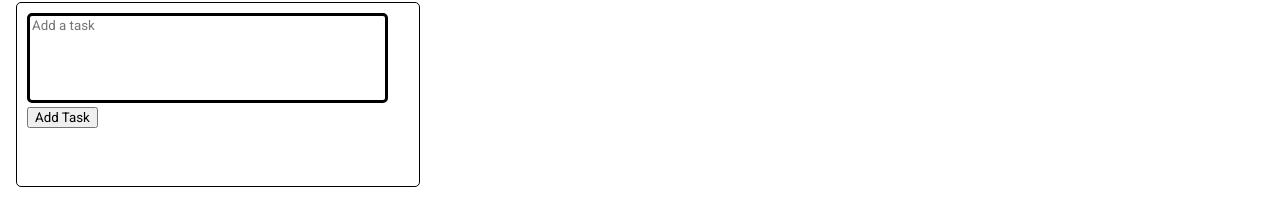
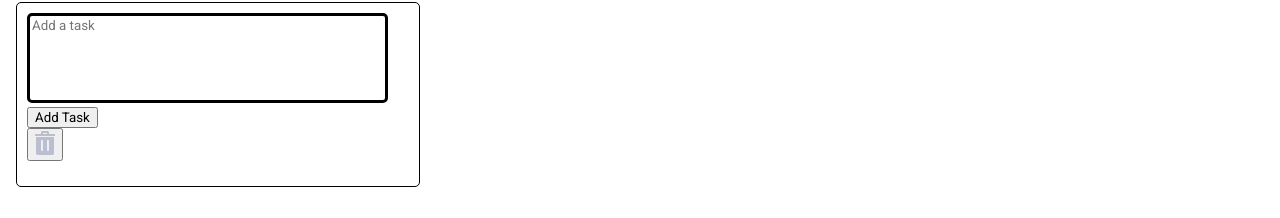
Before and after one commit to hoh-wtag/react-todo, a React (Vite) app: page / in a window 1280 px wide. Both pictures are taken after a click on the button "+ Create". Shown: the part 109-327 px from the top of the page. Built offline with nearby package versions, Linux system fonts and the light colour scheme.

Commit message:
Updated code according to reviews from previous step

```diff
--- a/src/components/Addtask/index.jsx
+++ b/src/components/Addtask/index.jsx
@@ -3,7 +3,11 @@ import { useDispatch } from "react-redux";
 import PropTypes from "prop-types";
 import { addTask } from "/src/store/actions";
 import { sanitizeText } from "/src/utils/helpers/sanitizeText"
-import { PLACEHOLDER_TEXT_ADD_TASK } from "/src/utils/constants/texts.js";
+import {
+  PLACEHOLDER_TEXT_ADD_TASK,
+  ALT_TEXT_DELETE_ICON,
+} from "/src/utils/constants/texts.js";
+import { ICON_DELETE } from "/src/utils/constants/icons";
 import "./index.scss";
 
 const AddTask = ({ setIsFormOpen }) => {
@@ -20,6 +24,10 @@ const AddTask = ({ setIsFormOpen }) => {
     }
     dispatch(addTask(sanitizedTitle));
     setTitle("");
+    setIsFormOpen(false);
+  };
+
+  const handleCloseForm = () => {
     setIsFormOpen(false);
   };
 
@@ -40,6 +48,9 @@ const AddTask = ({ setIsFormOpen }) => {
         {error && <small className="task-form__error">{error}</small>}
         <button>Add Task</button>
       </form>
+      <button onClick={handleCloseForm}>
+        <img src={ICON_DELETE} alt={ALT_TEXT_DELETE_ICON} />
+      </button>
     </div>
   );
 };
--- a/src/components/TaskCard/index.jsx
+++ b/src/components/TaskCard/index.jsx
@@ -2,6 +2,7 @@ import PropTypes from "prop-types";
 import { useDispatch } from "react-redux";
 import { deleteTask } from "/src/store/actions";
 import { ICON_DELETE } from "/src/utils/constants/icons";
+import { ALT_TEXT_DELETE_ICON } from "/src/utils/constants/texts";
 import { formatDate } from "/src/utils/helpers/formatDate";
 import "./index.scss"
 
@@ -16,7 +17,7 @@ const TaskCard = ({ task }) => {
       <p className="task-card__title">{task.title}</p>
       <p>Created At: {formatDate(task.createdDate)}</p>
       <button onClick={handleDelete}>
-        <img src={ICON_DELETE} />
+        <img src={ICON_DELETE} alt={ALT_TEXT_DELETE_ICON} />
       </button>
     </div >
   );
@@ -24,6 +25,7 @@ const TaskCard = ({ task }) => {
 
 TaskCard.propTypes = {
   task: PropTypes.shape({
+    id: PropTypes.number.isRequired,
     title: PropTypes.string.isRequired,
     createdDate: PropTypes.instanceOf(Date).isRequired,
   }),
--- a/src/components/TaskList/index.jsx
+++ b/src/components/TaskList/index.jsx
@@ -28,6 +28,7 @@ const TaskList = () => {
 TaskList.propTypes = {
   tasks: PropTypes.arrayOf(
     PropTypes.shape({
+      id: PropTypes.number.isRequired,
       title: PropTypes.string.isRequired,
       createdDate: PropTypes.instanceOf(Date).isRequired,
     })
--- a/src/utils/constants/texts.js
+++ b/src/utils/constants/texts.js
@@ -1,3 +1,4 @@
 export const PLACEHOLDER_TEXT_ADD_TASK = "Add a task";
 export const ALT_TEXT_LOGO_ICON = "Logo";
 export const ALT_TEXT_SEARCH_ICON = "Search";
+export const ALT_TEXT_DELETE_ICON = "Delete";
```
